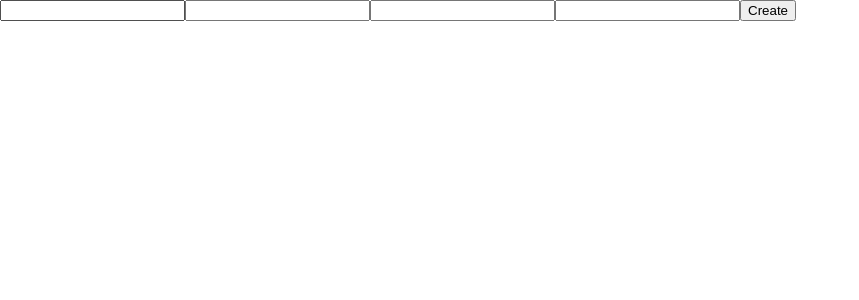
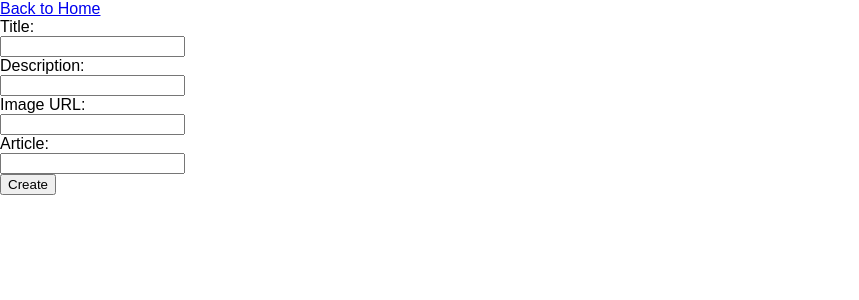
Before and after one commit to Moore-ConnorS/personal-project, a React (Create React App) app: page /#/create in a window 1280 px wide. Shown: the top 300 px of the page, without its empty margins (0-859 px from the left). Built offline with nearby package versions, Linux system fonts and the light colour scheme.

Commit message:
routing truly working, creating navbar now

```diff
--- a/src/components/creation/Create.js
+++ b/src/components/creation/Create.js
@@ -1,5 +1,6 @@
-import React, { Component } from 'react'
-import axios from 'axios'
+import React, { Component } from 'react';
+import axios from 'axios';
+import { Link } from 'react-router-dom';
 
 
 
@@ -44,13 +45,21 @@ export default class Create extends Component {
 
         return(
             <div>
-                {/* {router} */}
-                {/* <Link to='/create'></Link> */}
+                <Link to='/'>
+                Back to Home
+                </Link><br/>
+                Title:<br/>
                 <input value={ title } onChange={ (e) => this.handleChange('title', e.target.value) }/>
+                <br/> Description: <br/>
                 <input value={ description } onChange={ (e) => this.handleChange('description', e.target.value) }/>
+                <br/> Image URL: <br/>
                 <input value={ imgurl } onChange={ (e) => this.handleChange('imgurl', e.target.value) }/>
+                <br/> Article: <br/>
                 <input value={ article } onChange={ (e) => this.handleChange('article', e.target.value) }/>
+                <br/>
+                <Link to='/'>
                 <button onClick={ this.create }> Create </button>
+                </Link>
             </div>
         )
     }
--- a/src/components/home/home.js
+++ b/src/components/home/home.js
@@ -1,5 +1,6 @@
 import React, { Component } from 'react';
 import axios from 'axios'
+import { Link } from 'react-router-dom'
 
 
 export default class Home extends Component {
@@ -60,6 +61,9 @@ export default class Home extends Component {
       })
       return (
         <div>
+        <Link to='/create'>
+            Create
+        </Link>
           {liveNews}
           {articles}
         </div>
```
